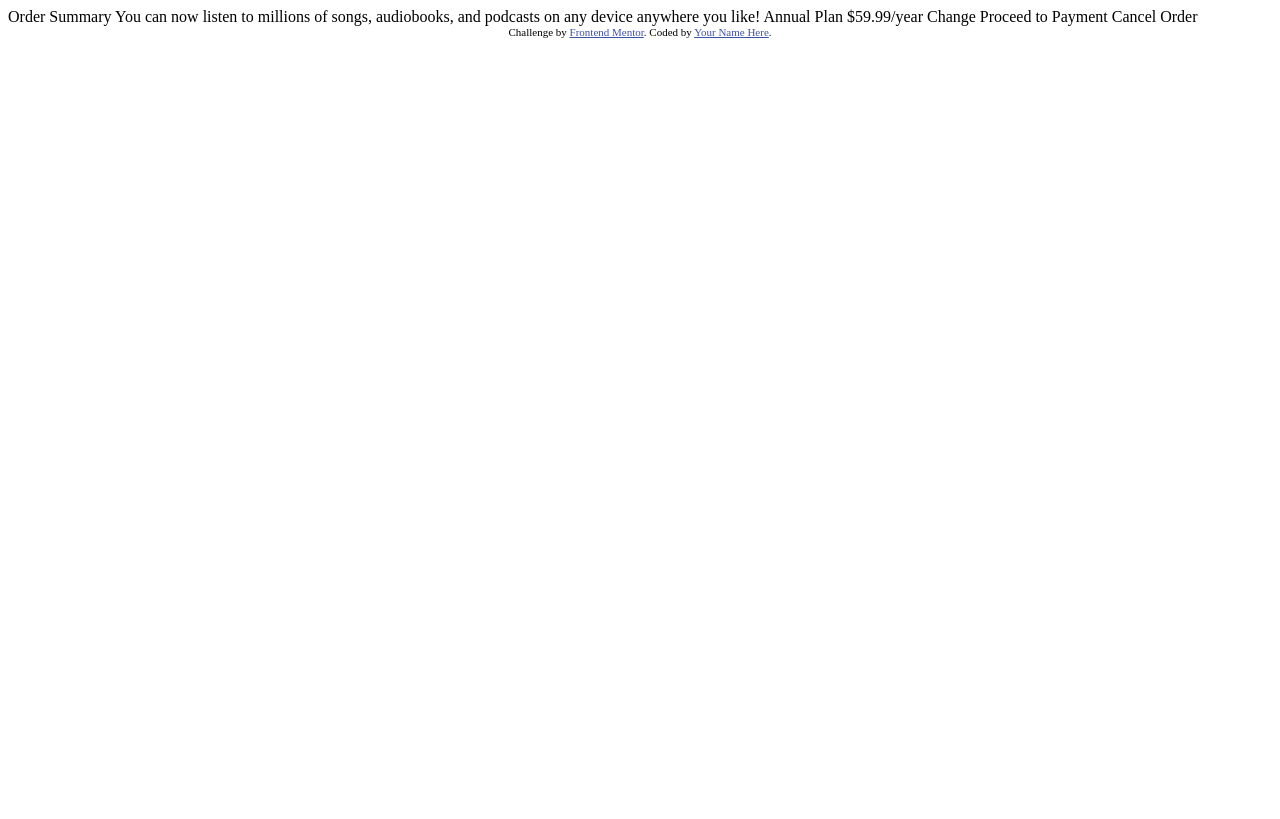
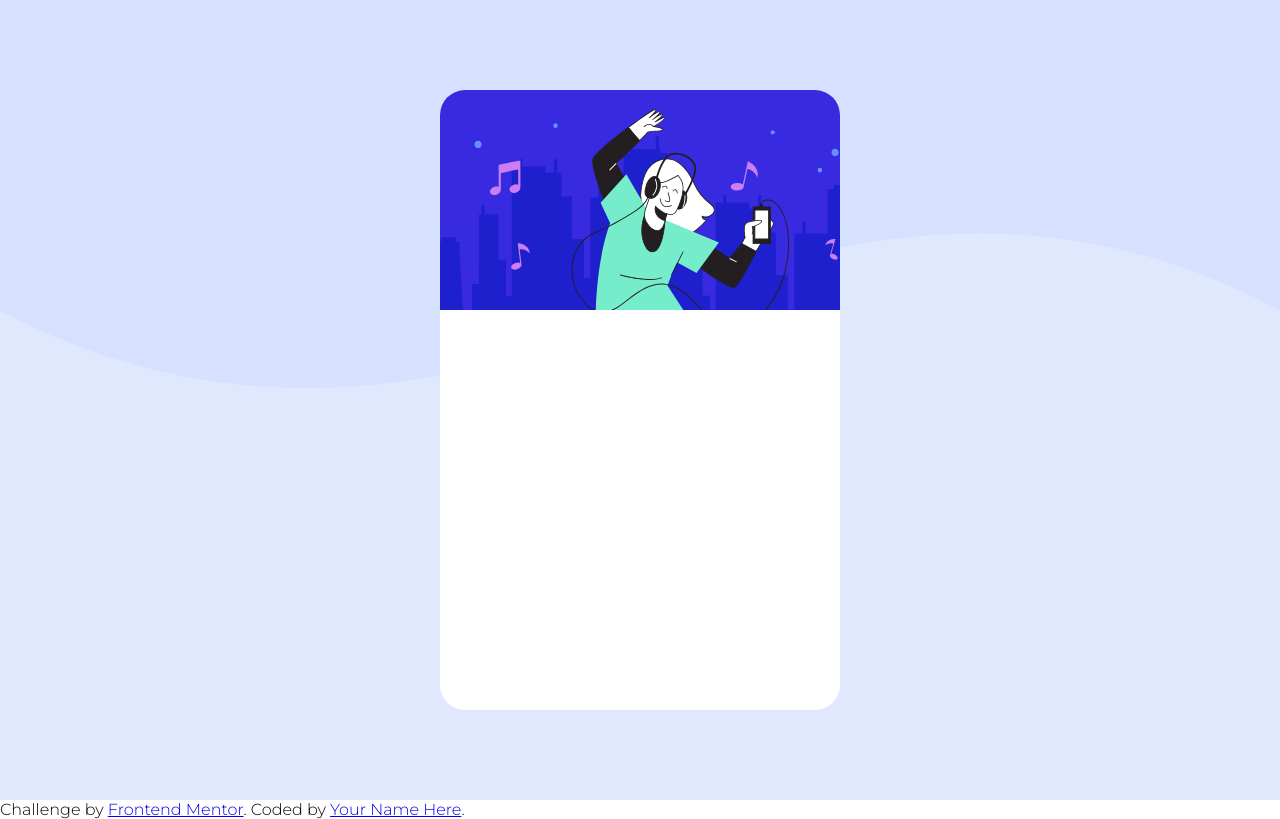
Before and after one commit to Sagameister/order-summary-component-main, a plain HTML site: page index.html in a window 1280 px wide. Drawn offline with Linux system fonts and the light colour scheme.

Commit message:
Initial commit

```diff
--- a/index.html
+++ b/index.html
@@ -2,23 +2,31 @@
 <html lang="en">
     <head>
         <meta charset="UTF-8">
-  <meta name="viewport" content="width=device-width, initial-scale=1.0"> <!-- displays site properly based on user's device -->
+        <meta
+        name="viewport" content="width=device-width, initial-scale=1.0">
+        <!-- displays site properly based on user's device -->
 
         <link rel="icon" type="image/png" sizes="32x32" href="./images/favicon-32x32.png">
 
         <title>Frontend Mentor | Order summary card</title>
 
         <!-- Feel free to remove these styles or customise in your own stylesheet 👍 -->
-  <style>
-    .attribution { font-size: 11px; text-align: center; }
-    .attribution a { color: hsl(228, 45%, 44%); }
-  </style>
+        <link rel="stylesheet" href="./style.css">
+        <link rel="preconnect" href="https://fonts.googleapis.com">
+        <link rel="preconnect" href="https://fonts.gstatic.com" crossorigin>
+        <link href="https://fonts.googleapis.com/css2?family=Montserrat:wght@300&display=swap" rel="stylesheet">
     </head>
     <body>
 
-  Order Summary
+        <div class="flex-container">
+            <div class="card-container">
+              <img src="./images/illustration-hero.svg" />
+            </div>
+        </div>
 
-  You can now listen to millions of songs, audiobooks, and podcasts on any
+
+
+          <!-- You can now listen to millions of songs, audiobooks, and podcasts on any
           device anywhere you like!
 
           Annual Plan
@@ -27,11 +35,13 @@
           Change
 
           Proceed to Payment
-  Cancel Order
+          Cancel Order -->
 
         <div class="attribution">
-    Challenge by <a href="https://www.frontendmentor.io?ref=challenge" target="_blank">Frontend Mentor</a>.
-    Coded by <a href="#">Your Name Here</a>.
+            Challenge by
+            <a href="https://www.frontendmentor.io?ref=challenge" target="_blank">Frontend Mentor</a>.
+                    Coded by
+            <a href="#">Your Name Here</a>.
         </div>
     </body>
 </html>
--- /dev/null
+++ b/style-min.css
@@ -0,0 +1,36 @@
+* {
+    margin: 0;
+    padding: 0;
+}
+
+/* Typography */
+body {
+    font-family: 'Montserrat', sans-serif;
+    font-weight: 300;
+}
+
+
+/* Flex Hero */
+.flex-container {
+    background-color: #e0e8fe;
+    display: flex;
+    flex-direction: column;
+    justify-content: center;
+    align-items: center;
+    height: 100vh;
+    width: 100%;
+    background-image: url(./images/pattern-background-desktop.svg);
+    background-repeat: no-repeat;
+    background-size: contain;
+}
+
+.card-container {
+    background-color: #fff;
+    width: 400px;
+    height: 620px;
+    border-radius: 25px;
+    overflow: hidden;
+}
+
+
+/*  */
--- /dev/null
+++ b/style.css
@@ -0,0 +1,36 @@
+* {
+    margin: 0;
+    padding: 0;
+}
+
+/* Typography */
+body {
+    font-family: 'Montserrat', sans-serif;
+    font-weight: 300;
+}
+
+
+/* Flex Hero */
+.flex-container {
+    background-color: #e0e8fe;
+    display: flex;
+    flex-direction: column;
+    justify-content: center;
+    align-items: center;
+    height: 100vh;
+    width: 100%;
+    background-image: url(./images/pattern-background-desktop.svg);
+    background-repeat: no-repeat;
+    background-size: contain;
+}
+
+.card-container {
+    background-color: #fff;
+    width: 400px;
+    height: 620px;
+    border-radius: 25px;
+    overflow: hidden;
+}
+
+
+/*  */
```
Also changed, not shown: 1 other file. Lines whose indentation alone changed are shown as unchanged.
